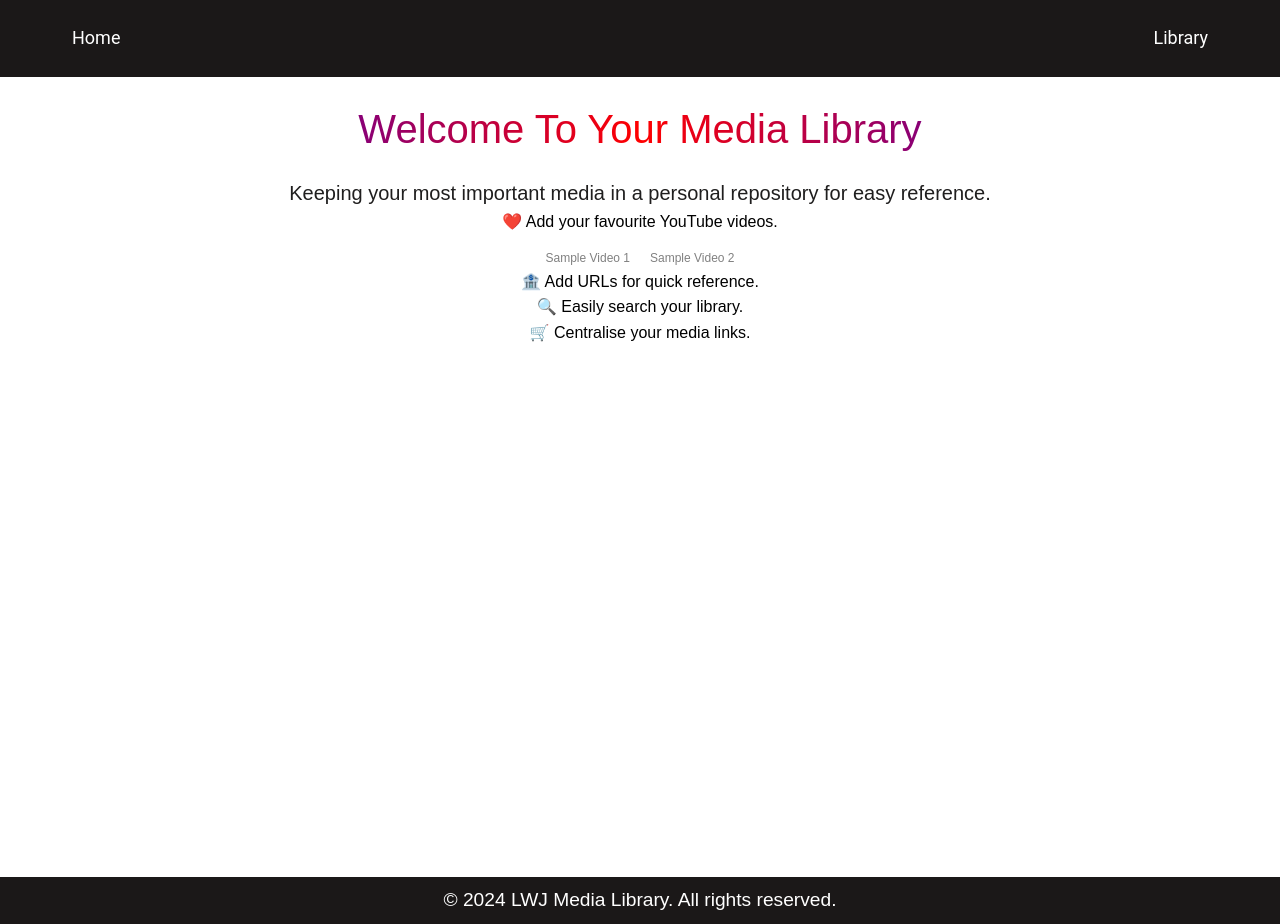
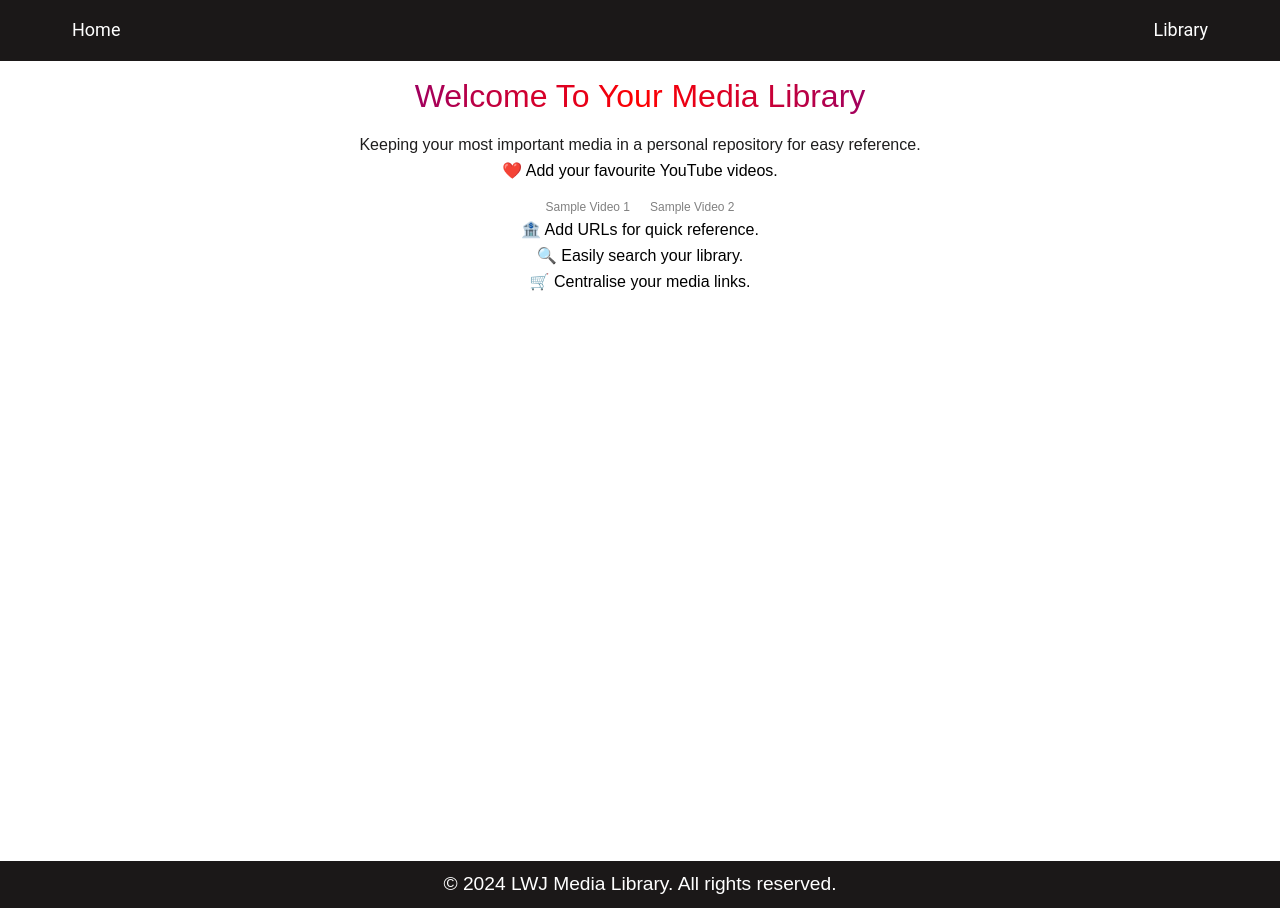
Before and after one commit to uk030621/MediaHouseLWJ, a Next.js app: page / in a window 1280 px wide. Built offline with nearby package versions, Linux system fonts and the light colour scheme.

Commit message:
Modified front page text size and Nav height.

```diff
--- a/app/globals.css
+++ b/app/globals.css
@@ -20,7 +20,7 @@ body {
 
 header {
   background-color: hsl(0, 4%, 10%);
-  padding: 0.5rem;
+  padding: 0;
   color: white;
   width: 100%;
   position: sticky; /* Ensures header stays at the top */
--- a/app/page.js
+++ b/app/page.js
@@ -28,7 +28,7 @@ export default function HomePage() {
           </p>
 
           <div className="flex justify-center items-center">
-            <ul className="text-center mt-6 text-slate-800">
+            <ul className="text-center mt-4 text-slate-800">
               <li>
                 ❤️ Add your favourite YouTube videos.
                 <div
@@ -52,8 +52,8 @@ export default function HomePage() {
                       <YouTube
                         videoId={video.id}
                         opts={{
-                          width: "200", // Adjust for responsiveness
-                          height: "120",
+                          width: "150", // Adjust for responsiveness
+                          height: "100",
                           playerVars: {
                             autoplay: 0,
                             modestbranding: 1,
@@ -74,9 +74,9 @@ export default function HomePage() {
                   ))}
                 </div>
               </li>
-              <li className="mt-6">🏦 Add URLs for quick reference.</li>
-              <li className="mt-6">🔍 Easily search your library.</li>
-              <li className="mt-6">🛒 Centralise your media links.</li>
+              <li className="mt-4 text-sm">🏦 Add URLs for quick reference.</li>
+              <li className="mt-4 text-sm">🔍 Easily search your library.</li>
+              <li className="mt-4 text-sm">🛒 Centralise your media links.</li>
               {/*<li className="mt-6">🏆 Bonus applications included.</li>*/}
             </ul>
           </div>
--- a/styles/Home.module.css
+++ b/styles/Home.module.css
@@ -3,7 +3,7 @@
 .homeContainer {
   text-align: center;
   padding: 2rem;
-  padding-top: 20px;
+  padding-top: 10px;
 }
 
 .title {
@@ -12,14 +12,16 @@
 }
 
 .description {
-  font-size: 1.25rem;
+  font-size: 1rem;
   color: #1f1e1e;
-  margin-top: 1rem;
+  margin-top: 10px;
 }
 
 /* Updated for compatibility */
 .gradientText {
-  font-size: 2.5rem;
+  font-size: 2rem;
+
+  margin-bottom: 0;
 
   background: linear-gradient(90deg, blue, red, blue); /* Gradient colors */
 
```
